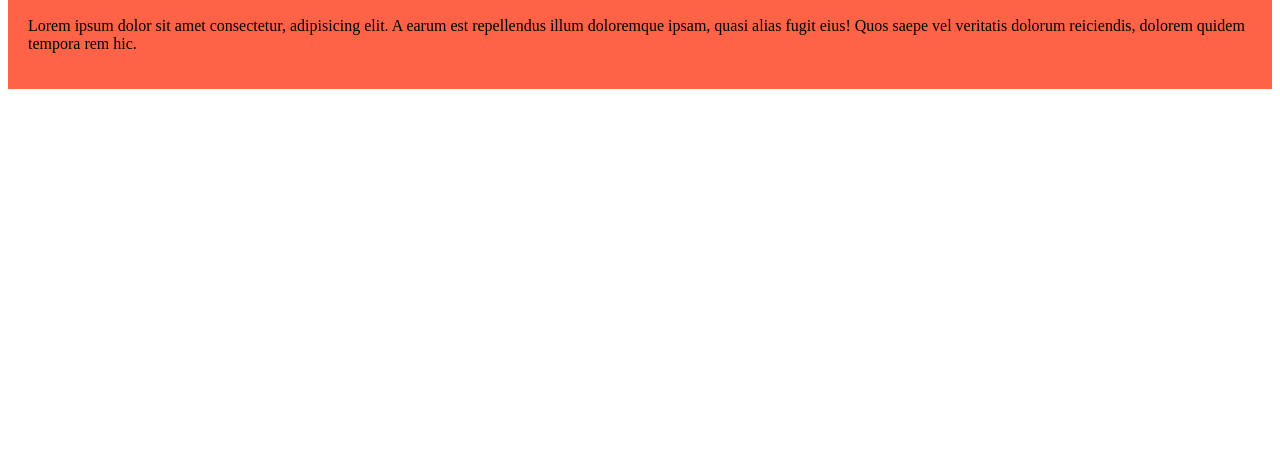
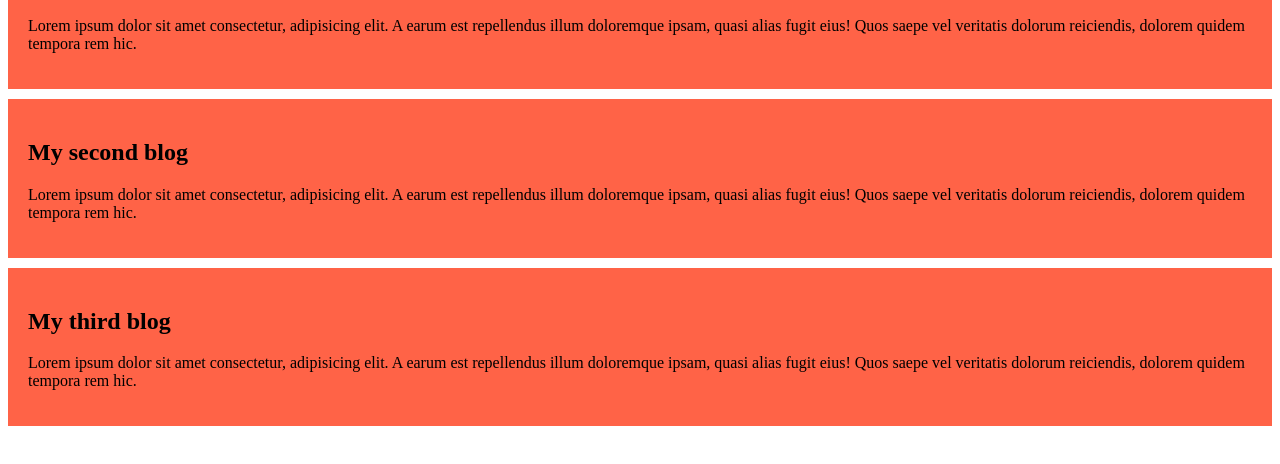
Before and after one commit to shahadat4102/my-simpl-websit, a plain HTML site: page index.html in a window 1280 px wide. Shown: the part 78-542 px from the top of the page. Drawn offline with Linux system fonts and the light colour scheme.

Commit message:
added the second and third blog

```diff
--- a/index.html
+++ b/index.html
@@ -13,5 +13,13 @@
         <p> Lorem ipsum dolor sit amet consectetur, adipisicing elit. A earum est repellendus illum doloremque ipsam, quasi alias fugit eius! Quos saepe vel veritatis dolorum reiciendis, dolorem quidem tempora rem hic.</p>
     </div>
 
+     <div>
+        <h2> My second blog </h2>
+        <p> Lorem ipsum dolor sit amet consectetur, adipisicing elit. A earum est repellendus illum doloremque ipsam, quasi alias fugit eius! Quos saepe vel veritatis dolorum reiciendis, dolorem quidem tempora rem hic.</p>
+    </div>
+     <div>
+        <h2> My third blog </h2>
+        <p> Lorem ipsum dolor sit amet consectetur, adipisicing elit. A earum est repellendus illum doloremque ipsam, quasi alias fugit eius! Quos saepe vel veritatis dolorum reiciendis, dolorem quidem tempora rem hic.</p>
+    </div>
 </body>
 </html>
--- a/styles/blog.css
+++ b/styles/blog.css
@@ -1,4 +1,5 @@
 div{
     background-color: tomato;
     padding: 20px;
+    margin-bottom: 10px;
 }
```
